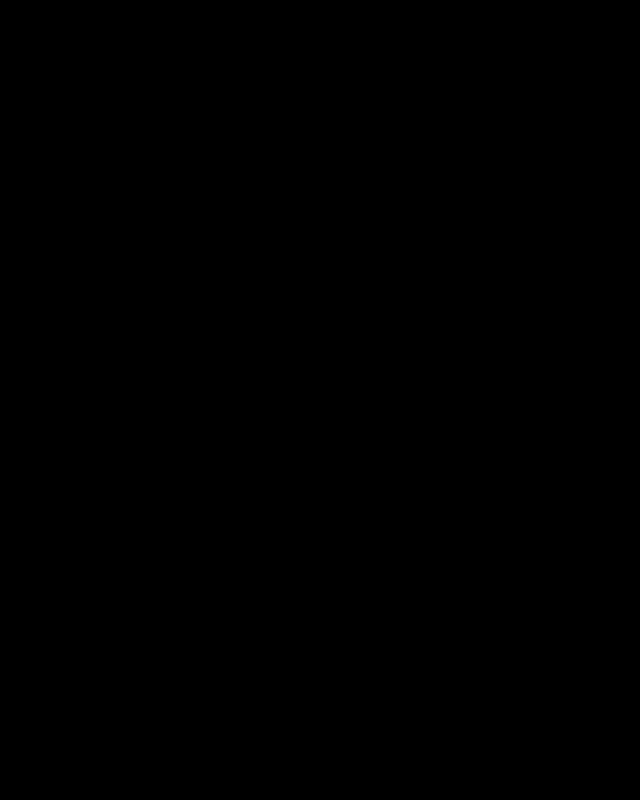
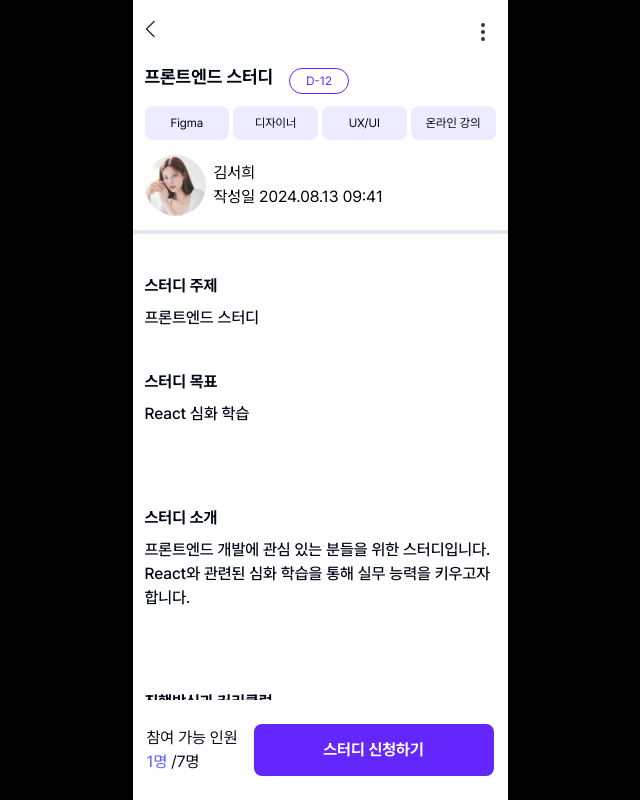
Before and after one commit to SuaJeong-winter/Swith_snProject, a Next.js app: page /apply/1 in a window 1280 px wide. Before the commit this address had no page. Shown: the top 800 px of the page, without its empty margins (320-960 px from the left). Built offline with nearby package versions, Linux system fonts and the light colour scheme.

Commit message:
feat: 스터디 지원 라우팅 경로 정리

```diff
--- a/app/apply/page.tsx
+++ b/app/apply/[studyid]/application/page.tsx
@@ -2,19 +2,26 @@ import StudyHeader from '~/components/studycreate/study-header'
 import { Button } from '~/components/ui/button'
 import { Textarea } from '~/components/ui/textarea'
 
+//  더미데이터
+const studyGroupDummyData = {
+  title: '프론트엔드 스터디', // 주제
+  goal: 'React 심화 학습', // 목표
+  info: '프론트엔드 개발에 관심 있는 분들을 위한 스터디입니다. React와 관련된 심화 학습을 통해 실무 능력을 키우고자 합니다.', // 소개
+  curriculum: 'React 기본 개념 복습 -> 프로젝트 기획 -> 코드 리뷰', // 진행방식과 커리큘럼
+  max_member: 8, // 멤버 수
+}
+const studyid = 123
+
 export default function ApplyPage() {
-  const AppliedStudyTitle = '피그마 정복하기'
-  const applynum = 2
-  const maxnum = 4
   return (
     <section className="flex min-h-dvh flex-col bg-white pb-8">
-      <StudyHeader title="스터디 지원하기" />
+      <StudyHeader title="스터디 지원하기" href={`/apply/${studyid}`} />
       <div className="fixed top-16 h-1 w-[375px] border-transparent bg-slate-200"></div>
 
       <div className="px-3">
         <div className="space-y-2 pt-20">
           <h2 className="font-bold">지원 스터디 확인</h2>
-          <h2 className="font-medium"> {AppliedStudyTitle}</h2>
+          <h2 className="font-medium"> {studyGroupDummyData.title}</h2>
         </div>
         <div className="space-y-2 pt-10">
           <h2 className="font-bold">한 줄 자기소개</h2>
@@ -30,8 +37,8 @@ export default function ApplyPage() {
         <div>
           <p>참여 가능 인원</p>
           <p>
-            <span className="text-meetie-blue-4">{applynum}명 </span>/ {maxnum}
-            명
+            <span className="text-meetie-blue-4">1명 </span>/
+            {studyGroupDummyData.max_member - 1}명
           </p>
         </div>
         <Button className="border-1 w-60 flex-[2] border-solid">
--- a/app/applyintro/page.tsx
+++ b/app/apply/[studyid]/page.tsx
@@ -1,24 +1,26 @@
 import Link from 'next/link'
-import BtnBackIcon from '~/assets/btn_back.svg'
-import BtnMoreVertical from '~/assets/icon_more-vertical.svg'
 import MpProfile from '~/assets/mp_profile.svg'
 import { StudyHeaderNoText } from '~/components/studycreate/study-header'
 import { Button } from '~/components/ui/button'
 import { Chip } from '~/components/ui/chip'
 
-//  스터디 신청자 페이지
+//  더미데이터
+const studyGroupDummyData = {
+  title: '프론트엔드 스터디', // 주제
+  goal: 'React 심화 학습', // 목표
+  info: '프론트엔드 개발에 관심 있는 분들을 위한 스터디입니다. React와 관련된 심화 학습을 통해 실무 능력을 키우고자 합니다.', // 소개
+  curriculum: 'React 기본 개념 복습 -> 프로젝트 기획 -> 코드 리뷰', // 진행방식과 커리큘럼
+  max_member: 8, // 멤버 수
+}
+const studyid = 123
 
 export default function ApplyIntroPage() {
-  const AppliedStudyTitle = '피그마 정복하기'
-  const TestText = '받아온 데이터 출력하기'
-  const applynum = 2
-  const maxnum = 4
   return (
     <section className="flex min-h-dvh flex-col bg-white pb-8">
       <StudyHeaderNoText />
       <div className="px-3">
         <div className="flex flex-row items-center space-x-4 space-y-2 pt-[60px]">
-          <h2 className="text-lg font-bold"> {AppliedStudyTitle}</h2>
+          <h2 className="text-lg font-bold"> {studyGroupDummyData.title}</h2>
           <Button
             className="m-8 w-[60px] rounded-3xl"
             variant="outline"
@@ -55,27 +57,27 @@ export default function ApplyIntroPage() {
       <div className="px-3">
         <div className="space-y-2 pt-10">
           <h2 className="font-bold">스터디 주제</h2>
-          <h2 className="font-medium">{TestText}</h2>
+          <h2 className="font-medium">{studyGroupDummyData.title}</h2>
         </div>
         <div className="space-y-2 pt-10">
           <h2 className="font-bold">스터디 목표</h2>
-          <h2 className="font-medium">{TestText}</h2>
+          <h2 className="font-medium">{studyGroupDummyData.goal}</h2>
         </div>
         <div className="space-y-2 pt-20">
           <h2 className="font-bold">스터디 소개</h2>
-          <h2 className="font-medium">{TestText}</h2>
+          <h2 className="font-medium">{studyGroupDummyData.info}</h2>
         </div>
         <div className="space-y-2 pt-20">
           <h2 className="font-bold">진행방식과 커리큘럼</h2>
-          <h2 className="font-medium">{TestText}</h2>
+          <h2 className="font-medium">{studyGroupDummyData.curriculum}</h2>
         </div>
         <div className="space-y-2 pt-20">
           <h2 className="font-bold">스터디 인원</h2>
-          <h2 className="font-medium">{TestText}</h2>
+          <h2 className="font-medium">{studyGroupDummyData.max_member}명</h2>
         </div>
         <div className="space-y-2 pt-20">
           <h2 className="font-bold">스터디 기간</h2>
-          <h2 className="font-medium">{TestText}</h2>
+          <h2 className="font-medium">2024.08.26~2024.09.24</h2>
         </div>
         <div className="space-y-2 pt-20"></div>
       </div>
@@ -84,11 +86,11 @@ export default function ApplyIntroPage() {
         <div>
           <p>참여 가능 인원</p>
           <p>
-            <span className="text-meetie-blue-4">{applynum}명 </span>/ {maxnum}
-            명
+            <span className="text-meetie-blue-4">1명 </span>/
+            {studyGroupDummyData.max_member - 1}명
           </p>
         </div>
-        <Link href="/apply">
+        <Link href={`/apply/${studyid}/application`}>
           <Button className="border-1 w-60 flex-[2] border-solid">
             스터디 신청하기
           </Button>
--- a/src/components/studycreate/create-context.ts
+++ b/src/components/studycreate/create-context.ts
@@ -9,7 +9,7 @@ export type CreateFirstPage = {
   // enddate?: unknown     //종료일
   // regulardate?: unknown //정기 요일
   // regulartime?: unknown //정기 시간
-  // membernum?: number    //멤버 수
+  membernum?: number //멤버 수
   // tags?: string[]       //관련 태그
 }
 
@@ -24,6 +24,6 @@ export type CreateSecondPage = {
   // enddate?: unknown
   // regulardate?: unknown
   // regulartime?: unknown
-  // membernum?: number
+  membernum?: number
   // tags?: string[]
 }
--- a/src/components/studycreate/study-header.tsx
+++ b/src/components/studycreate/study-header.tsx
@@ -44,11 +44,11 @@ export function StudyHeaderProgress({
   )
 }
 
-export function StudyHeaderNoText() {
+export function StudyHeaderNoText({ href = '/search' }: { href?: string }) {
   return (
     <section>
       <div className="fixed flex h-[60px] w-[375px] flex-row space-x-[108px] bg-white px-3 py-5">
-        <Link href="#">
+        <Link href={href}>
           <BtnBackIcon />
         </Link>
         <h2 className="invisible font-bold">스터디 지원하기</h2>
```
